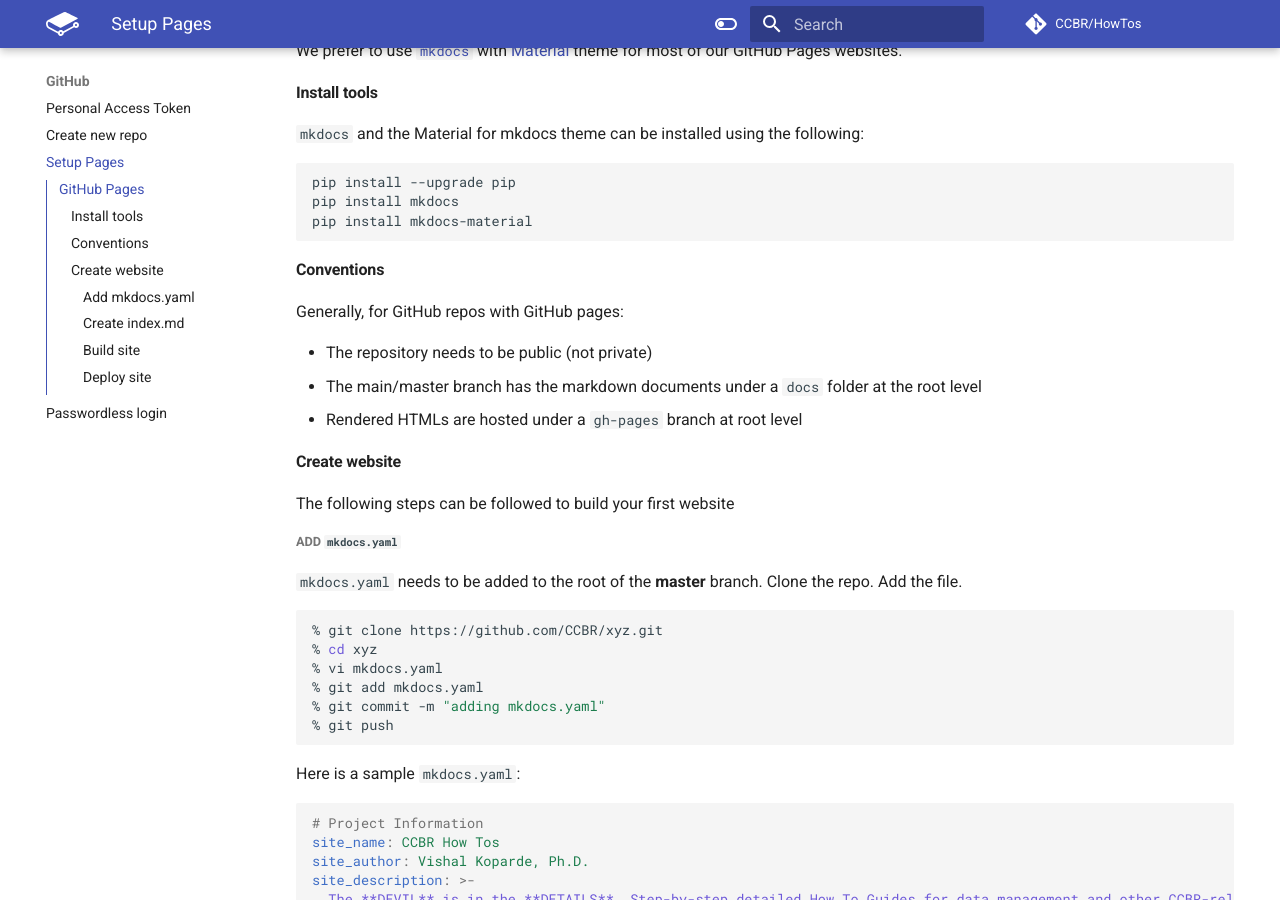
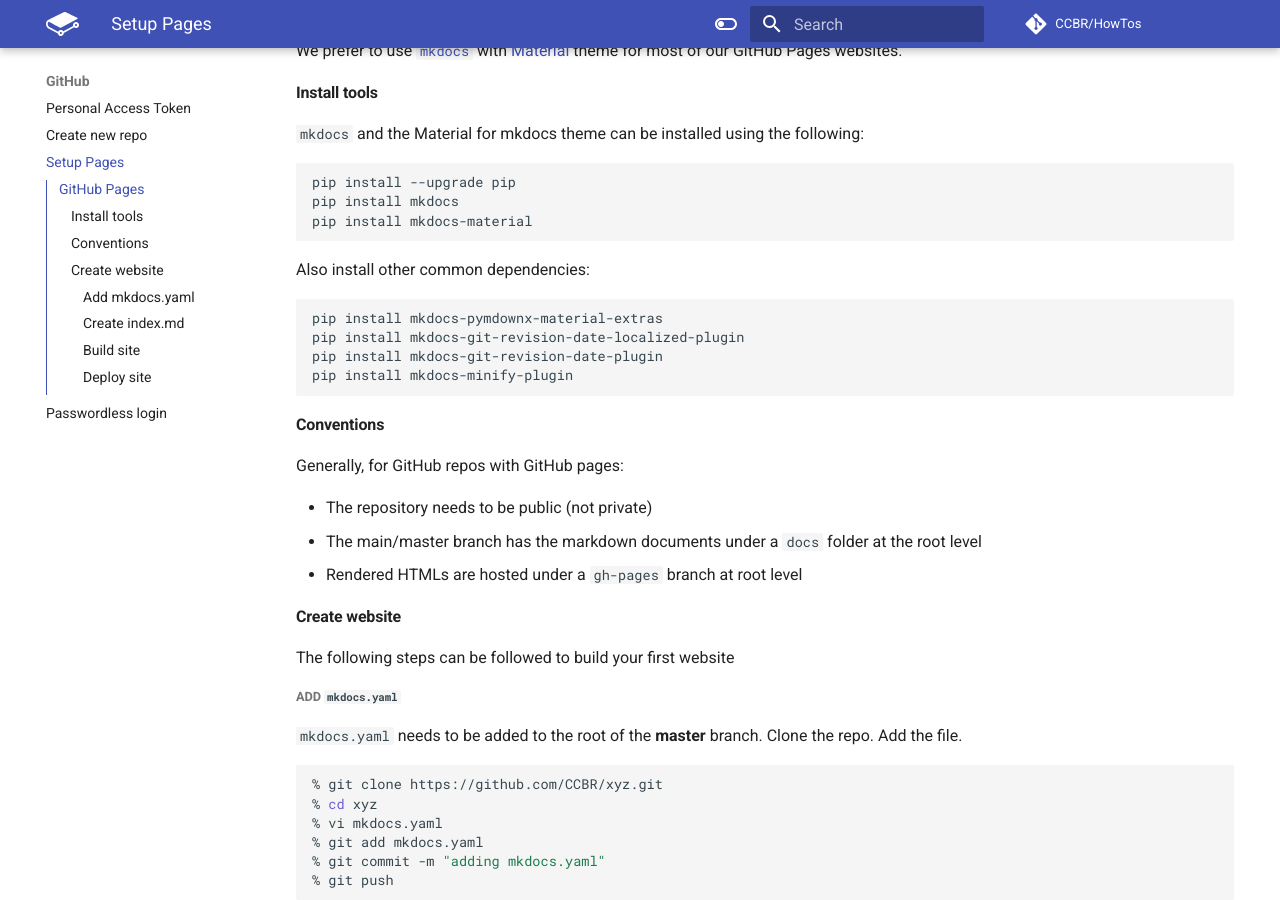
Before and after one commit to escauley/HowTos, an MkDocs documentation site: the page built from docs/GitHub/setuppages.md, in a window 1280 px wide and 900 px high, scrolled down 453 px. Built offline with MkDocs 1.6.1 and Material for MkDocs 9.7.7, drawn with Linux system fonts in a browser that asks for light colours; comment, search, counter and statistics services are not loaded; the version menu is left out.

Commit message:
adding mkdocs dependencies

````diff
--- a/docs/GitHub/setuppages.md
+++ b/docs/GitHub/setuppages.md
@@ -18,6 +18,15 @@
 pip install --upgrade pip
 pip install mkdocs
 pip install mkdocs-material
+```
+
+Also install other common dependencies:
+
+```bash
+pip install mkdocs-pymdownx-material-extras
+pip install mkdocs-git-revision-date-localized-plugin
+pip install mkdocs-git-revision-date-plugin
+pip install mkdocs-minify-plugin
 ```
 
 #### Conventions
````
